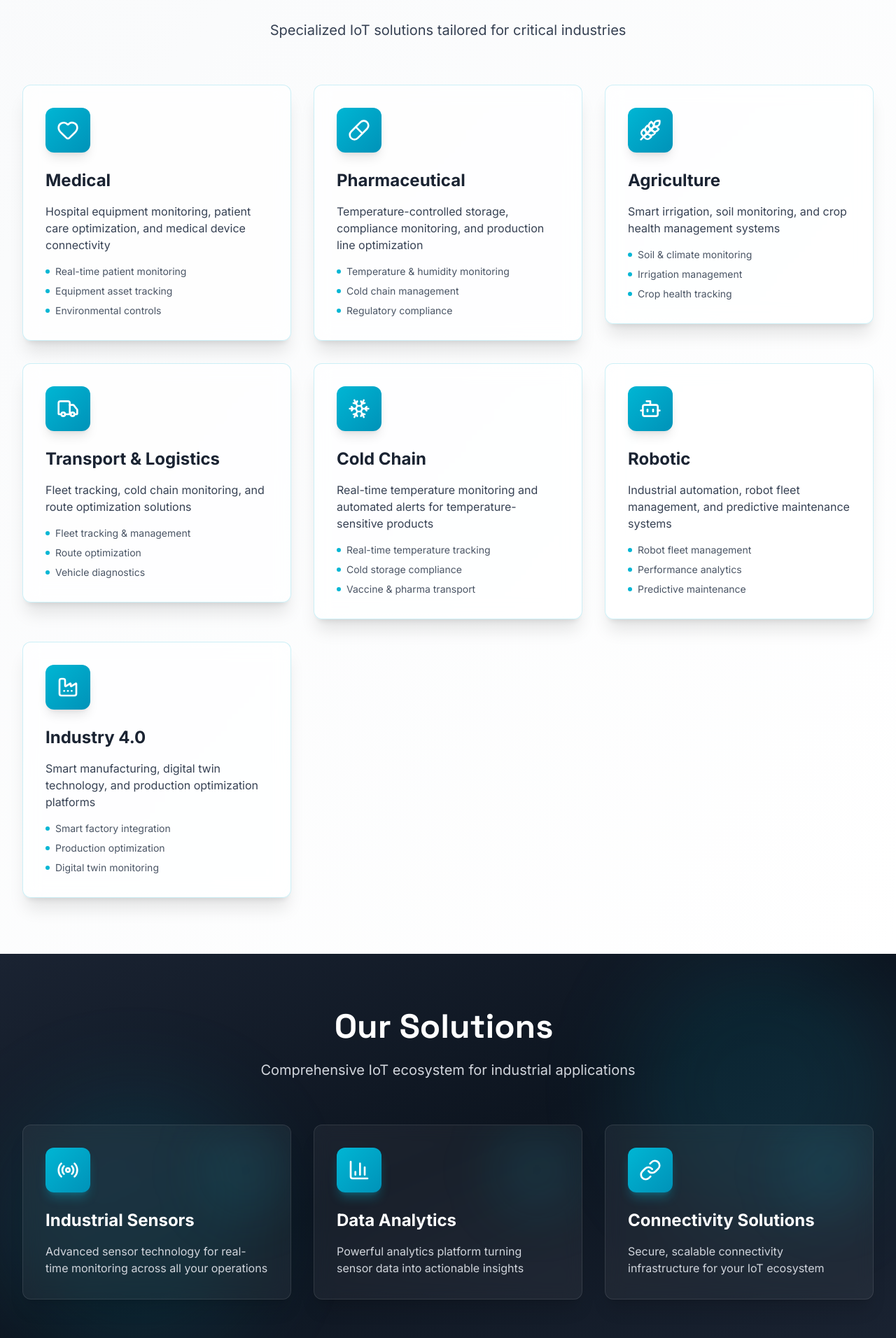
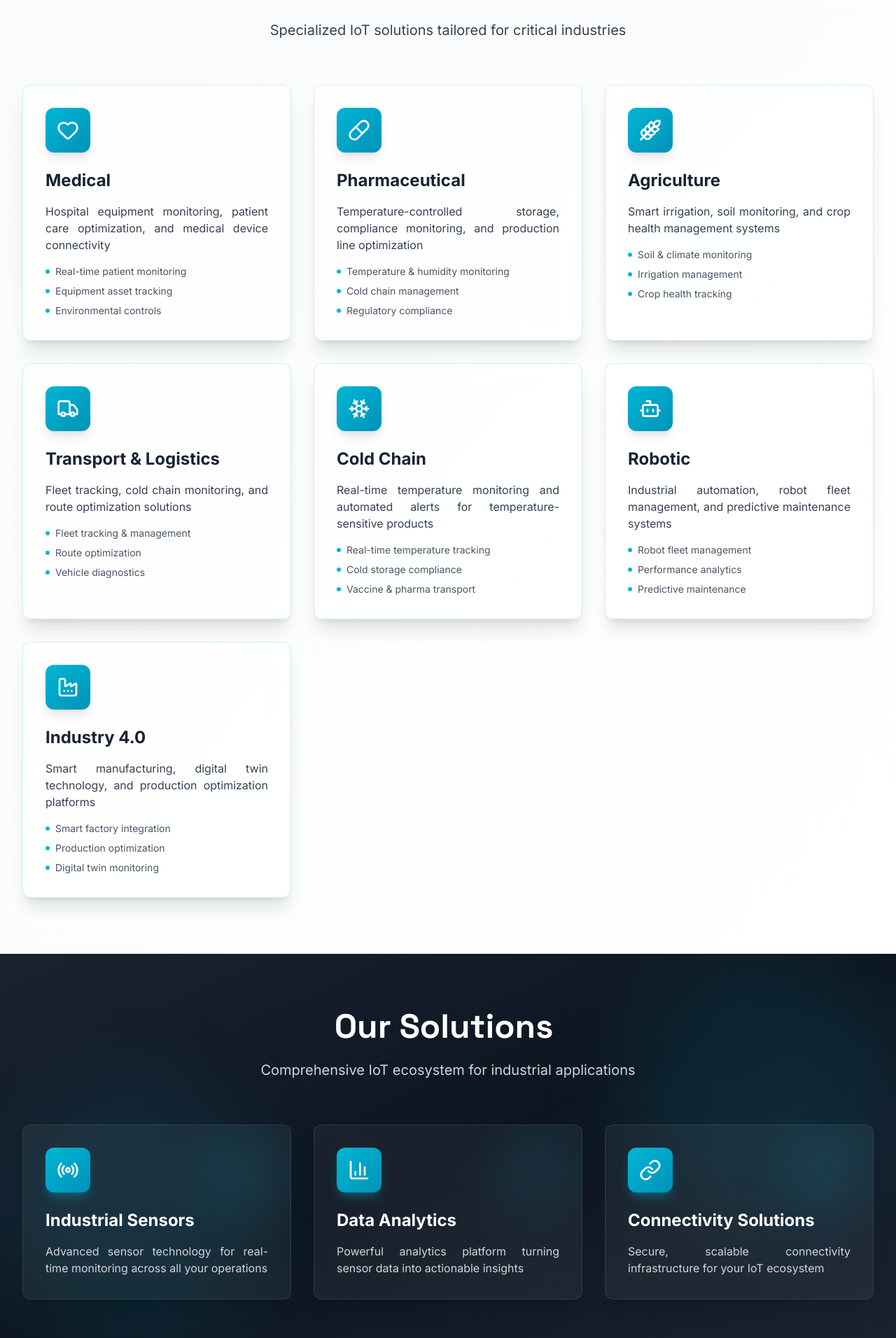
Before and after one commit to AiTunisia/aiot-website, a Next.js app: page /en/ in a window 1280 px wide. Shown: the part 1148-3060 px from the top of the page at 70% size. Built offline with nearby package versions, Linux system fonts and the light colour scheme.

Commit message:
fixCardsAndFormLayout

```diff
--- a/app/[lang]/page.tsx
+++ b/app/[lang]/page.tsx
@@ -11,7 +11,7 @@ import AnimatedHero from "../../components/AnimatedHero";
 import MagneticButton from "../../components/MagneticButton";
 import RevealText from "../../components/RevealText";
 import LanguageSwitcher from "../../components/LanguageSwitcher";
-import { Heart, Pill, Wheat, Truck, Snowflake, Bot, Factory, Radio, BarChart3, Link, Rocket, Target, Lightbulb, Globe, Phone, MapPin } from "lucide-react";
+import { Heart, Pill, Wheat, Truck, Snowflake, Bot, Factory, Radio, BarChart3, Link, Rocket, Target, Lightbulb, Globe, Phone, MapPin, Mail, Headphones } from "lucide-react";
 
 // FAQ Accordion Item Component
 function FAQItem({ question, answer }: { question: string; answer: string }) {
@@ -249,12 +249,12 @@ export default function Home() {
           <StaggeredCards className="grid md:grid-cols-2 lg:grid-cols-3 gap-8">
             {[
             /* Medical */
-            <div key="medical" className="bg-white/70 backdrop-blur-md border border-cyan-500/20 rounded-xl p-8 shadow-xl">
+            <div key="medical" className="bg-white/70 backdrop-blur-md border border-cyan-500/20 rounded-xl p-8 shadow-xl flex flex-col h-full">
               <div className="w-16 h-16 bg-gradient-to-br from-cyan-500 to-cyan-600 rounded-xl flex items-center justify-center mb-6 shadow-lg">
                 <Heart className="w-8 h-8 text-white" />
               </div>
               <h3 className="text-2xl font-bold text-navy-900 mb-4">{t('industries.medical.title')}</h3>
-              <p className="text-gray-700 mb-4">
+              <p className="text-gray-700 mb-4 text-justify">
                 {t('industries.medical.description')}
               </p>
               <ul className="space-y-2 text-sm text-gray-600">
@@ -274,12 +274,12 @@ export default function Home() {
             </div>
 
             /* Pharmaceutical */
-            ,<div key="pharma" className="bg-white/70 backdrop-blur-md border border-cyan-500/20 rounded-xl p-8 shadow-xl">
+            ,<div key="pharma" className="bg-white/70 backdrop-blur-md border border-cyan-500/20 rounded-xl p-8 shadow-xl flex flex-col h-full">
               <div className="w-16 h-16 bg-gradient-to-br from-cyan-500 to-cyan-600 rounded-xl flex items-center justify-center mb-6 shadow-lg">
                 <Pill className="w-8 h-8 text-white" />
               </div>
               <h3 className="text-2xl font-bold text-navy-900 mb-4">{t('industries.pharmaceutical.title')}</h3>
-              <p className="text-gray-700 mb-4">
+              <p className="text-gray-700 mb-4 text-justify">
                 {t('industries.pharmaceutical.description')}
               </p>
               <ul className="space-y-2 text-sm text-gray-600">
@@ -299,12 +299,12 @@ export default function Home() {
             </div>
 
             /* Agriculture */
-            ,<div key="agriculture" className="bg-white/70 backdrop-blur-md border border-cyan-500/20 rounded-xl p-8 shadow-xl">
+            ,<div key="agriculture" className="bg-white/70 backdrop-blur-md border border-cyan-500/20 rounded-xl p-8 shadow-xl flex flex-col h-full">
               <div className="w-16 h-16 bg-gradient-to-br from-cyan-500 to-cyan-600 rounded-xl flex items-center justify-center mb-6 shadow-lg">
                 <Wheat className="w-8 h-8 text-white" />
               </div>
               <h3 className="text-2xl font-bold text-navy-900 mb-4">{t('industries.agriculture.title')}</h3>
-              <p className="text-gray-700 mb-4">
+              <p className="text-gray-700 mb-4 text-justify">
                 {t('industries.agriculture.description')}
               </p>
               <ul className="space-y-2 text-sm text-gray-600">
@@ -324,12 +324,12 @@ export default function Home() {
             </div>
 
             /* Transport */
-            ,<div key="transport" className="bg-white/70 backdrop-blur-md border border-cyan-500/20 rounded-xl p-8 shadow-xl">
+            ,<div key="transport" className="bg-white/70 backdrop-blur-md border border-cyan-500/20 rounded-xl p-8 shadow-xl flex flex-col h-full">
               <div className="w-16 h-16 bg-gradient-to-br from-cyan-500 to-cyan-600 rounded-xl flex items-center justify-center mb-6 shadow-lg">
                 <Truck className="w-8 h-8 text-white" />
               </div>
               <h3 className="text-2xl font-bold text-navy-900 mb-4">{t('industries.transport.title')}</h3>
-              <p className="text-gray-700 mb-4">
+              <p className="text-gray-700 mb-4 text-justify">
                 {t('industries.transport.description')}
               </p>
               <ul className="space-y-2 text-sm text-gray-600">
@@ -349,12 +349,12 @@ export default function Home() {
             </div>
 
             /* Cold Chain */
-            ,<div key="cold-chain" className="bg-white/70 backdrop-blur-md border border-cyan-500/20 rounded-xl p-8 shadow-xl">
+            ,<div key="cold-chain" className="bg-white/70 backdrop-blur-md border border-cyan-500/20 rounded-xl p-8 shadow-xl flex flex-col h-full">
               <div className="w-16 h-16 bg-gradient-to-br from-cyan-500 to-cyan-600 rounded-xl flex items-center justify-center mb-6 shadow-lg">
                 <Snowflake className="w-8 h-8 text-white" />
               </div>
               <h3 className="text-2xl font-bold text-navy-900 mb-4">{t('industries.coldChain.title')}</h3>
-              <p className="text-gray-700 mb-4">
+              <p className="text-gray-700 mb-4 text-justify">
                 {t('industries.coldChain.description')}
               </p>
               <ul className="space-y-2 text-sm text-gray-600">
@@ -374,12 +374,12 @@ export default function Home() {
             </div>
 
             /* Robotic */
-            ,<div key="robotic" className="bg-white/70 backdrop-blur-md border border-cyan-500/20 rounded-xl p-8 shadow-xl">
+            ,<div key="robotic" className="bg-white/70 backdrop-blur-md border border-cyan-500/20 rounded-xl p-8 shadow-xl flex flex-col h-full">
               <div className="w-16 h-16 bg-gradient-to-br from-cyan-500 to-cyan-600 rounded-xl flex items-center justify-center mb-6 shadow-lg">
                 <Bot className="w-8 h-8 text-white" />
               </div>
               <h3 className="text-2xl font-bold text-navy-900 mb-4">{t('industries.robotic.title')}</h3>
-              <p className="text-gray-700 mb-4">
+              <p className="text-gray-700 mb-4 text-justify">
                 {t('industries.robotic.description')}
               </p>
               <ul className="space-y-2 text-sm text-gray-600">
@@ -399,12 +399,12 @@ export default function Home() {
             </div>
 
             /* Industry 4.0 */
-            ,<div key="industry4" className="bg-white/70 backdrop-blur-md border border-cyan-500/20 rounded-xl p-8 shadow-xl">
+            ,<div key="industry4" className="bg-white/70 backdrop-blur-md border border-cyan-500/20 rounded-xl p-8 shadow-xl flex flex-col h-full">
               <div className="w-16 h-16 bg-gradient-to-br from-cyan-500 to-cyan-600 rounded-xl flex items-center justify-center mb-6 shadow-lg">
                 <Factory className="w-8 h-8 text-white" />
               </div>
               <h3 className="text-2xl font-bold text-navy-900 mb-4">{t('industries.industry40.title')}</h3>
-              <p className="text-gray-700 mb-4">
+              <p className="text-gray-700 mb-4 text-justify">
                 {t('industries.industry40.description')}
               </p>
               <ul className="space-y-2 text-sm text-gray-600">
@@ -448,40 +448,40 @@ export default function Home() {
           </AnimatedSection>
 
           <div className="grid md:grid-cols-3 gap-8">
-            <div className="bg-white/5 backdrop-blur-md border border-white/10 rounded-xl p-8 transition-all duration-300 hover:-translate-y-2 hover:shadow-2xl shadow-xl relative overflow-hidden group">
+            <div className="bg-white/5 backdrop-blur-md border border-white/10 rounded-xl p-8 transition-all duration-300 hover:-translate-y-2 hover:shadow-2xl shadow-xl relative overflow-hidden group flex flex-col h-full">
               <div className="absolute top-0 right-0 w-32 h-32 bg-cyan-500/10 rounded-full blur-2xl group-hover:bg-cyan-500/20 transition-all duration-300"></div>
               <div className="relative z-10">
                 <div className="w-16 h-16 bg-gradient-to-br from-cyan-500 to-cyan-600 rounded-xl flex items-center justify-center mb-6 shadow-lg shadow-cyan-500/30">
                   <Radio className="w-8 h-8 text-white" />
                 </div>
                 <h3 className="text-2xl font-bold text-white mb-4">{t('solutions.sensors.title')}</h3>
-                <p className="text-gray-300">
+                <p className="text-gray-300 text-justify">
                   {t('solutions.sensors.description')}
                 </p>
               </div>
             </div>
 
-            <div className="bg-white/5 backdrop-blur-md border border-white/10 rounded-xl p-8 transition-all duration-300 hover:-translate-y-2 hover:shadow-2xl shadow-xl relative overflow-hidden group">
+            <div className="bg-white/5 backdrop-blur-md border border-white/10 rounded-xl p-8 transition-all duration-300 hover:-translate-y-2 hover:shadow-2xl shadow-xl relative overflow-hidden group flex flex-col h-full">
               <div className="absolute top-0 right-0 w-32 h-32 bg-cyan-500/10 rounded-full blur-2xl group-hover:bg-cyan-500/20 transition-all duration-300"></div>
               <div className="relative z-10">
                 <div className="w-16 h-16 bg-gradient-to-br from-cyan-500 to-cyan-600 rounded-xl flex items-center justify-center mb-6 shadow-lg shadow-cyan-500/30">
                   <BarChart3 className="w-8 h-8 text-white" />
                 </div>
                 <h3 className="text-2xl font-bold text-white mb-4">{t('solutions.analytics.title')}</h3>
-                <p className="text-gray-300">
+                <p className="text-gray-300 text-justify">
                   {t('solutions.analytics.description')}
                 </p>
               </div>
             </div>
 
-            <div className="bg-white/5 backdrop-blur-md border border-white/10 rounded-xl p-8 transition-all duration-300 hover:-translate-y-2 hover:shadow-2xl shadow-xl relative overflow-hidden group">
+            <div className="bg-white/5 backdrop-blur-md border border-white/10 rounded-xl p-8 transition-all duration-300 hover:-translate-y-2 hover:shadow-2xl shadow-xl relative overflow-hidden group flex flex-col h-full">
               <div className="absolute top-0 right-0 w-32 h-32 bg-cyan-500/10 rounded-full blur-2xl group-hover:bg-cyan-500/20 transition-all duration-300"></div>
               <div className="relative z-10">
                 <div className="w-16 h-16 bg-gradient-to-br from-cyan-500 to-cyan-600 rounded-xl flex items-center justify-center mb-6 shadow-lg shadow-cyan-500/30">
                   <Link className="w-8 h-8 text-white" />
                 </div>
                 <h3 className="text-2xl font-bold text-white mb-4">{t('solutions.connectivity.title')}</h3>
-                <p className="text-gray-300">
+                <p className="text-gray-300 text-justify">
                   {t('solutions.connectivity.description')}
                 </p>
               </div>
@@ -509,7 +509,7 @@ export default function Home() {
               >
                 {t('prototype.title')}
               </RevealText>
-              <p className="text-xl text-gray-700 max-w-3xl mx-auto mb-8">
+              <p className="text-xl text-gray-700 max-w-3xl mx-auto mb-8 text-justify">
                 {t('prototype.description')}
               </p>
               <MagneticButton href="#contact" variant="primary">
@@ -534,32 +534,32 @@ export default function Home() {
           </AnimatedSection>
 
           <div className="grid md:grid-cols-3 gap-8">
-            <div className="text-center group">
+            <div className="text-center group flex flex-col h-full">
               <div className="w-20 h-20 bg-gradient-to-br from-cyan-500 to-cyan-600 rounded-full flex items-center justify-center mx-auto mb-6 shadow-lg shadow-cyan-500/50 group-hover:scale-110 transition-transform duration-300">
                 <Target className="w-10 h-10 text-white" />
               </div>
               <h3 className="text-2xl font-bold text-[#1a2332] mb-4">{t('about.location.title')}</h3>
-              <p className="text-gray-700">
+              <p className="text-gray-700 text-justify">
                 {t('about.location.description')}
               </p>
             </div>
 
-            <div className="text-center group">
+            <div className="text-center group flex flex-col h-full">
               <div className="w-20 h-20 bg-gradient-to-br from-cyan-500 to-cyan-600 rounded-full flex items-center justify-center mx-auto mb-6 shadow-lg shadow-cyan-500/50 group-hover:scale-110 transition-transform duration-300">
                 <Lightbulb className="w-10 h-10 text-white" />
               </div>
               <h3 className="text-2xl font-bold text-[#1a2332] mb-4">{t('about.innovation.title')}</h3>
-              <p className="text-gray-700">
+              <p className="text-gray-700 text-justify">
                 {t('about.innovation.description')}
               </p>
             </div>
 
-            <div className="text-center group">
+            <div className="text-center group flex flex-col h-full">
               <div className="w-20 h-20 bg-gradient-to-br from-cyan-500 to-cyan-600 rounded-full flex items-center justify-center mx-auto mb-6 shadow-lg shadow-cyan-500/50 group-hover:scale-110 transition-transform duration-300">
                 <Globe className="w-10 h-10 text-white" />
               </div>
               <h3 className="text-2xl font-bold text-[#1a2332] mb-4">{t('about.expertise.title')}</h3>
-              <p className="text-gray-700">
+              <p className="text-gray-700 text-justify">
                 {t('about.expertise.description')}
               </p>
             </div>
@@ -646,7 +646,8 @@ export default function Home() {
             <form
               action="https://formsubmit.co/35f00911bd8d4de4a63bc457404d6f6e"
               method="POST"
-              className="i-form"
+              target="_blank"
+              className="space-y-6"
             >
               {/* FormSubmit Configuration */}
               <input type="hidden" name="_subject" value="New Contact Form Submission from AIOT Website" />
@@ -749,21 +750,23 @@ export default function Home() {
                   required
                   className="mt-1 w-4 h-4 text-cyan-600 border-gray-300 rounded focus:ring-cyan-500"
                 />
-                <label htmlFor="privacy" className="text-sm text-gray-600">
+                <label htmlFor="privacy" className="text-sm text-gray-600 line-clamp-2">
                   {t('contact.form.privacy')} {t('contact.form.required')}
                 </label>
               </div>
 
+              <div className="pt-4">
                 <button
                   type="submit"
                   className="w-full bg-gradient-to-r from-cyan-500 to-cyan-600 hover:from-cyan-600 hover:to-cyan-700 text-white font-semibold px-8 py-4 rounded-xl shadow-lg shadow-cyan-500/30 transition-all duration-300 hover:scale-[1.02] hover:shadow-xl"
                 >
                   {t('contact.form.submit')}
                 </button>
+              </div>
             </form>
 
             <div className="mt-8 pt-8 border-t border-gray-200">
-              <p className="text-center text-gray-600 mb-4 font-medium">Or reach us directly:</p>
+              <p className="text-center text-gray-600 mb-4 font-medium">{t('footer.reach')}</p>
               <div className="flex flex-col sm:flex-row gap-4 justify-center items-center">
                 <a href="tel:+21692214755" className="flex items-center gap-2 text-cyan-600 hover:text-cyan-700 font-semibold transition-colors">
                   <svg className="w-5 h-5" fill="none" stroke="currentColor" viewBox="0 0 24 24">
@@ -806,8 +809,22 @@ export default function Home() {
             <div>
               <h4 className="text-lg font-semibold mb-4 text-cyan-400">{t('footer.contact.title')}</h4>
               <ul className="space-y-2 text-gray-400">
-                <li className="hover:text-cyan-400 transition-colors flex items-center gap-2"><Phone className="w-4 h-4" /> {t('footer.contact.phone')}</li>
-                <li className="hover:text-cyan-400 transition-colors flex items-center gap-2"><MapPin className="w-4 h-4" /> {t('footer.contact.location')}</li>
+                <li className="hover:text-cyan-400 transition-colors flex items-center gap-2">
+                  <Phone className="w-4 h-4" /> {t('footer.contact.phone')}
+                </li>
+                <li className="hover:text-cyan-400 transition-colors flex items-center gap-2">
+                  <MapPin className="w-4 h-4" /> {t('footer.contact.location')}
+                </li>
+                <li className="hover:text-cyan-400 transition-colors">
+                  <a href="mailto:contact@aiot.tn" className="flex items-center gap-2">
+                    <Mail className="w-4 h-4" /> contact@aiot.tn
+                  </a>
+                </li>
+                <li className="hover:text-cyan-400 transition-colors">
+                  <a href="mailto:support@aiot.tn" className="flex items-center gap-2">
+                    <Headphones className="w-4 h-4" /> support@aiot.tn
+                  </a>
+                </li>
               </ul>
             </div>
           </div>
--- a/components/LanguageSwitcher.tsx
+++ b/components/LanguageSwitcher.tsx
@@ -46,7 +46,7 @@ export default function LanguageSwitcher() {
         <span className="text-sm font-medium uppercase">{currentLang}</span>
       </button>
 
-      <div className={`absolute right-0 mt-2 w-36 bg-[#1a2332] border border-cyan-500/20 rounded-lg shadow-xl transition-all duration-200 z-50 ${
+      <div className={`absolute left-0 md:right-0 md:left-auto mt-2 w-36 bg-[#1a2332] border border-cyan-500/20 rounded-lg shadow-xl transition-all duration-200 z-50 ${
         isOpen ? 'opacity-100 visible' : 'opacity-0 invisible'
       }`}>
         <Link
--- a/dictionaries/en.json
+++ b/dictionaries/en.json
@@ -114,9 +114,9 @@
     "subtitle": "Contact us today to discuss how AIOT solutions can benefit your business",
     "form": {
       "name": "Full Name",
-      "namePlaceholder": "John Doe",
+      "namePlaceholder": "First and Last Name",
       "email": "Email Address",
-      "emailPlaceholder": "john@company.com",
+      "emailPlaceholder": "example@company.com",
       "company": "Company Name",
       "companyPlaceholder": "Your Company",
       "industry": "Industry",
@@ -128,6 +128,7 @@
         "transport": "Transport & Logistics",
         "other": "Other"
       },
+
       "phone": "Phone Number",
       "phonePlaceholder": "+216 92 214 755",
       "message": "Message",
@@ -138,6 +139,7 @@
     }
   },
   "footer": {
+    "reach":"Or reach us directly:",
     "company": {
       "title": "AIOT",
       "description": "Advanced Industrial IoT solutions from Tunisia, serving global markets with innovative monitoring and control systems."
```
Also changed, not shown: dictionaries/fr.json (+5 -3 lines). Lines whose indentation alone changed are shown as unchanged.
